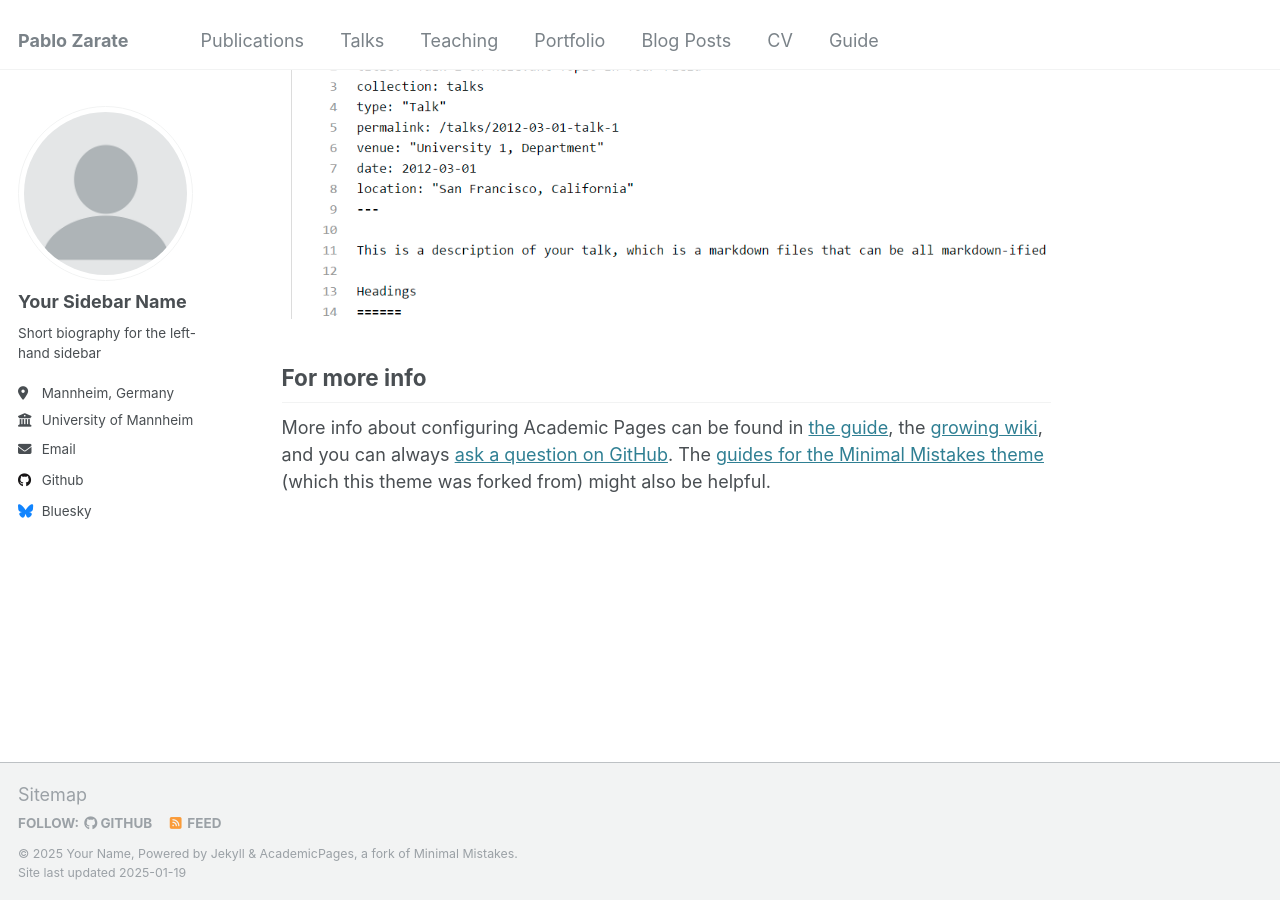
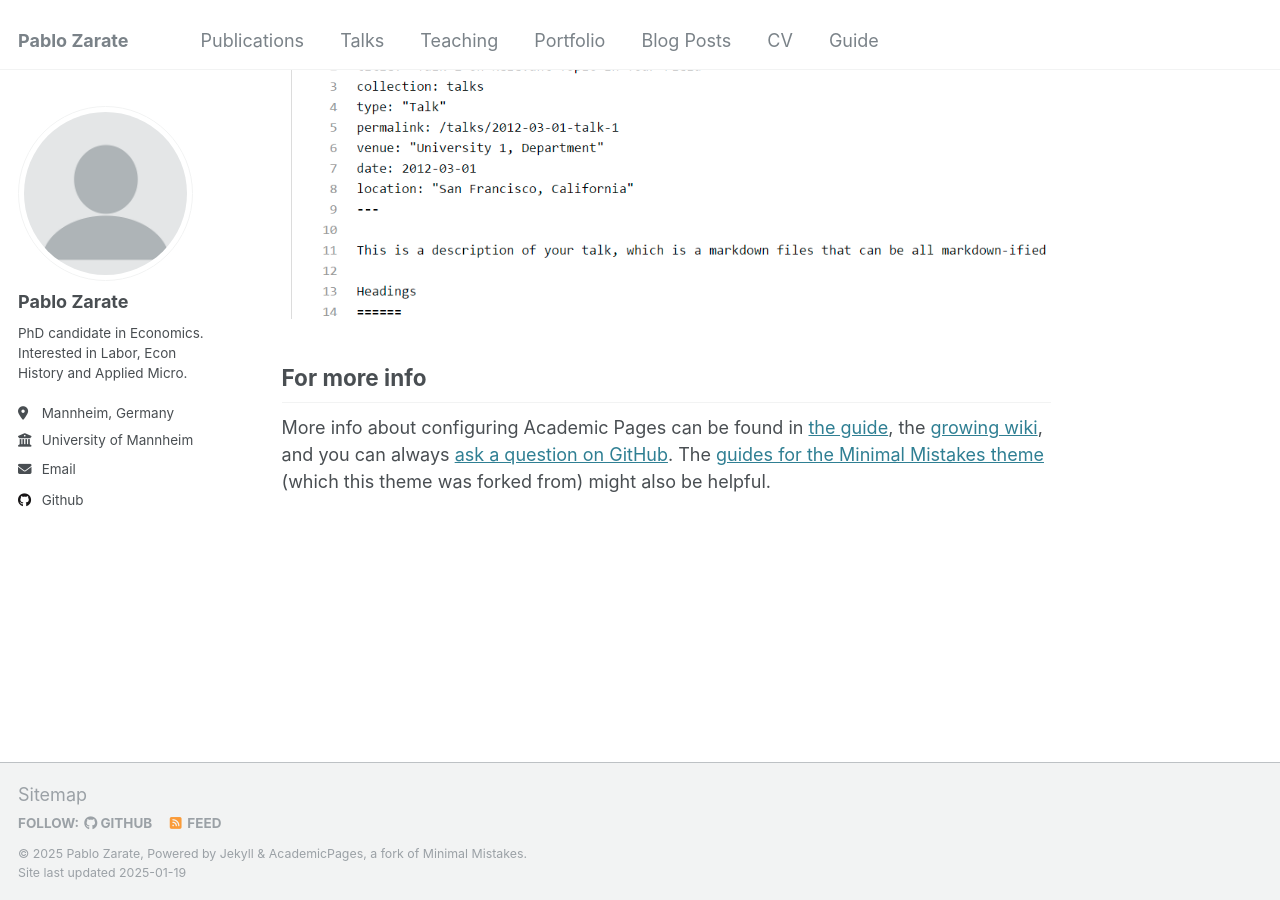
Before and after one commit to pblozarate/pblozarate.github.io, a Jekyll site: the page built from _pages/about.md, in a window 1280 px wide and 900 px high, scrolled down 2643 px. Built offline with Jekyll 4.4.1, drawn with Linux system fonts in a browser that asks for light colours.

Commit message:
Update _config.yml

```diff
--- a/_config.yml
+++ b/_config.yml
@@ -10,9 +10,9 @@
 locale                   : "en-US"
 title                    : "Pablo Zarate"
 title_separator          : "-"
-name                     : &name "Your Name"
-description              : &description "personal description"
-url                      : https://academicpages.github.io # the base hostname & protocol for your site e.g. "https://[your GitHub username].github.io"
+name                     : &name "Pablo Zarate"
+description              : &description "PhD candidate in Economics. Interested in Labor, Econ History and Applied Micro."
+url                      : https://pablo-zarate.github.io # the base hostname & protocol for your site e.g. "https://[your GitHub username].github.io"
 baseurl                  : "" # the subpath of your site, e.g. "/blog"
 repository               : "academicpages/academicpages.github.io"
 
@@ -22,9 +22,9 @@ repository               : "academicpages/academicpages.github.io"
 author:
   # Biographic information
   avatar           : "profile.png"
-  name             : "Your Sidebar Name"
+  name             : "Pablo Zarate"
   pronouns         : # example: "she/her"
-  bio              : "Short biography for the left-hand sidebar"
+  bio              : "PhD candidate in Economics. Interested in Labor, Econ History and Applied Micro."
   location         : "Mannheim, Germany"
   employer         : "University of Mannheim"
   uri              : # URL
@@ -49,7 +49,7 @@ author:
   stackoverflow    : # User number or user number and name (i.e., use "1" or "1/jeff-atwood")
 
   # Social media
-  bluesky          : "bsky.app" # Replace this with you Bluesky username
+  bluesky          : # "bsky.app" # Replace this with you Bluesky username
   facebook         : # Username
   flickr           : # Username
   foursquare       : # Username
```
